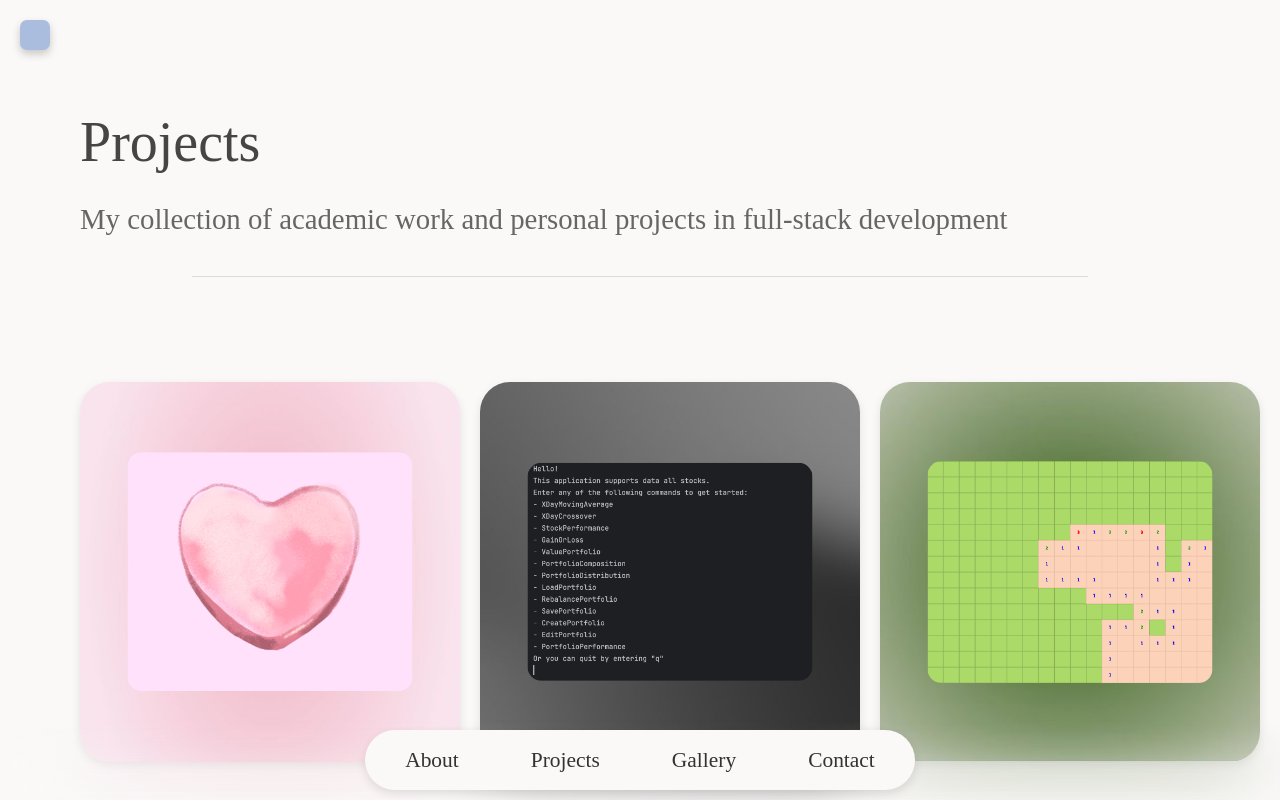
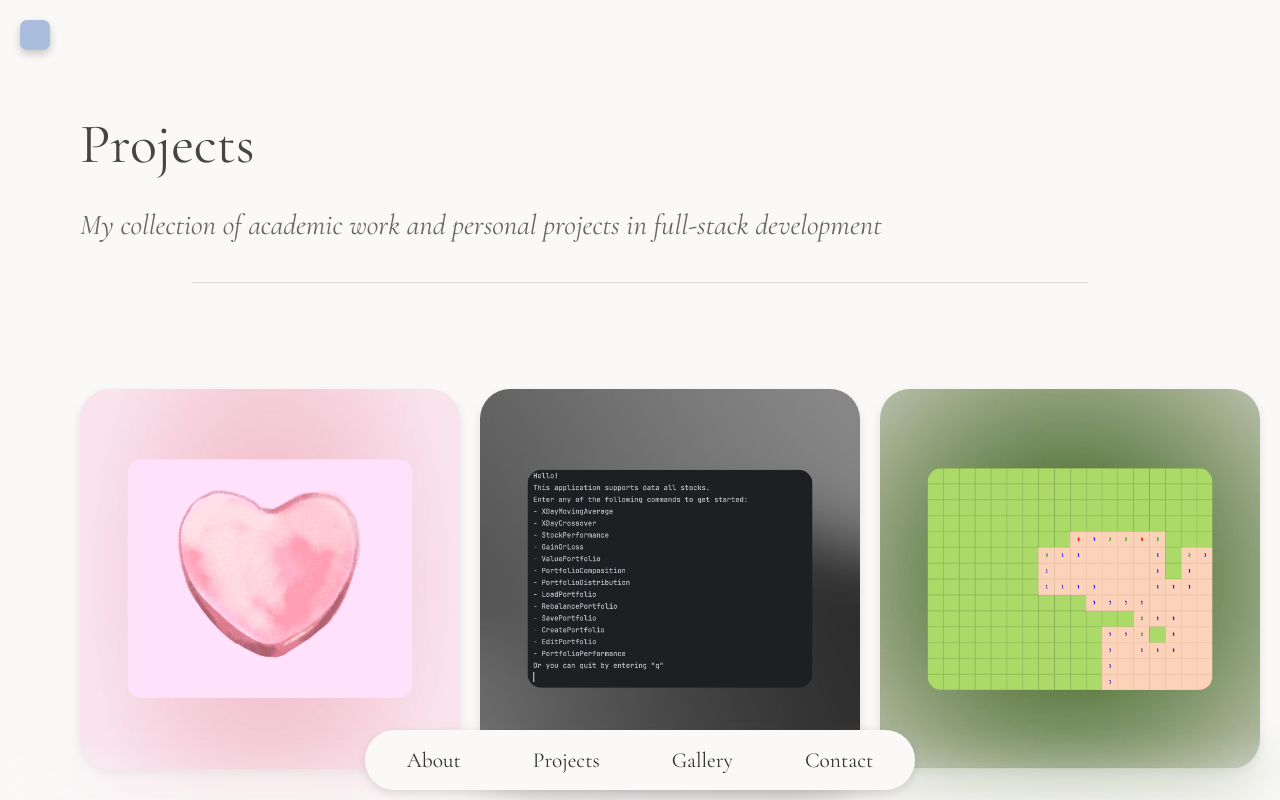
Before and after one commit to priya-singh-14/portfolio, a React (Create React App) app in the folder my-website/: page /portfolio/projects in a window 1280 px wide. Shown: the top 800 px of the page. Built offline with nearby package versions, Linux system fonts and the light colour scheme.

Commit message:
font adjustments

```diff
--- a/my-website/package.json
+++ b/my-website/package.json
@@ -12,6 +12,7 @@
     "react-dom": "^18.3.1",
     "react-router-dom": "^6.26.2",
     "react-scripts": "5.0.1",
+    "save-dev": "^0.0.1-security",
     "web-vitals": "^2.1.4"
   },
   "scripts": {
--- a/my-website/public/index.html
+++ b/my-website/public/index.html
@@ -3,6 +3,9 @@
   <head>
     <meta charset="utf-8" />
     <link rel="icon" href="%PUBLIC_URL%/icon.png" />
+    <link rel="preconnect" href="https://fonts.googleapis.com">
+    <link rel="preconnect" href="https://fonts.gstatic.com" crossorigin>
+    <link href="https://fonts.googleapis.com/css2?family=Cormorant+Garamond:ital,wght@0,300;0,400;0,500;0,600;0,700;1,300;1,400;1,500;1,600;1,700&display=swap" rel="stylesheet">
     <meta name="viewport" content="width=device-width, initial-scale=1" />
     <meta name="theme-color" content="#000000" />
     <meta
--- a/my-website/src/about.css
+++ b/my-website/src/about.css
@@ -129,6 +129,7 @@
 
   .hidden-text {
     font-size: 1.7rem;
+    font-style: italic;
     visibility: hidden; /* Hide the non-bold text initially */
     opacity: 0; /* Set the initial opacity to 0 for a smooth transition */
     transition: opacity 0.3s ease-in-out; /* Optional: add a transition for smooth fading */
--- a/my-website/src/header.css
+++ b/my-website/src/header.css
@@ -37,7 +37,7 @@
 
 .text-section .large p {
   font-family: 'Cormorant Garamond', serif;
-  font-style: normal;
+  font-style: italic;
   font-size: 4.5rem;
   margin-bottom: 10px;
 }
--- a/my-website/src/projects.css
+++ b/my-website/src/projects.css
@@ -17,7 +17,7 @@
 
   .all-projects p {
     color: #666;
-    font-style: normal;
+    font-style: italic;
     font-size: 1.8rem;
     margin-bottom: 4px;
   }
```
Also changed, not shown: 2 other files (tests, documents, lock files or other folders).
